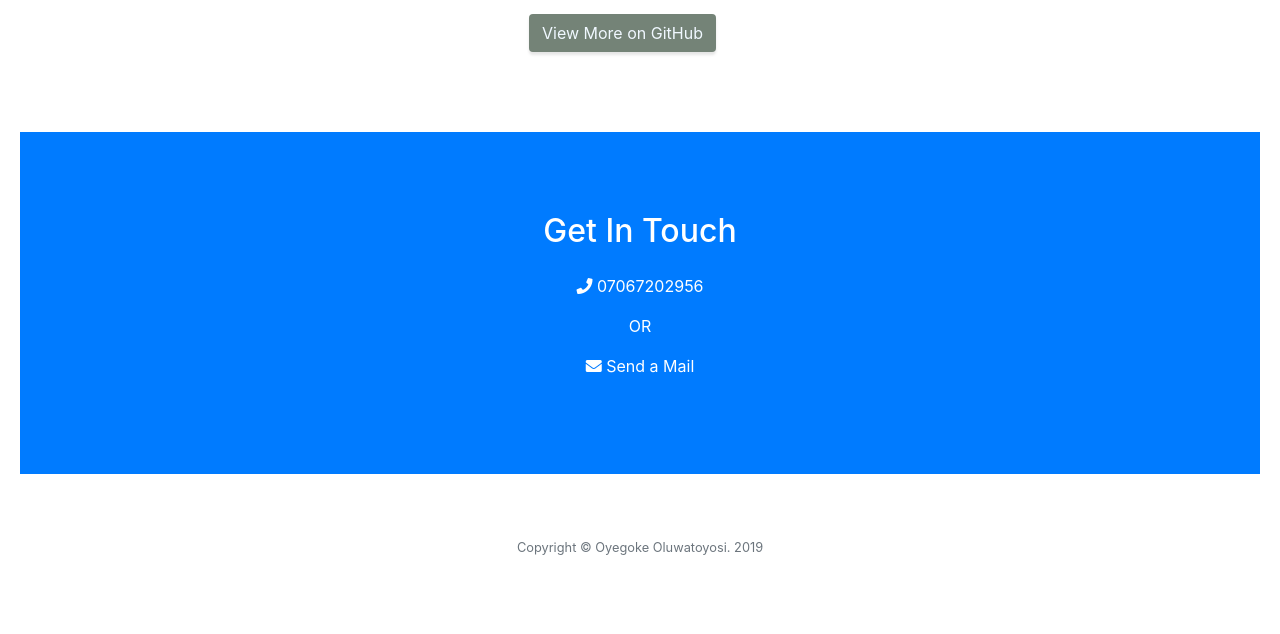
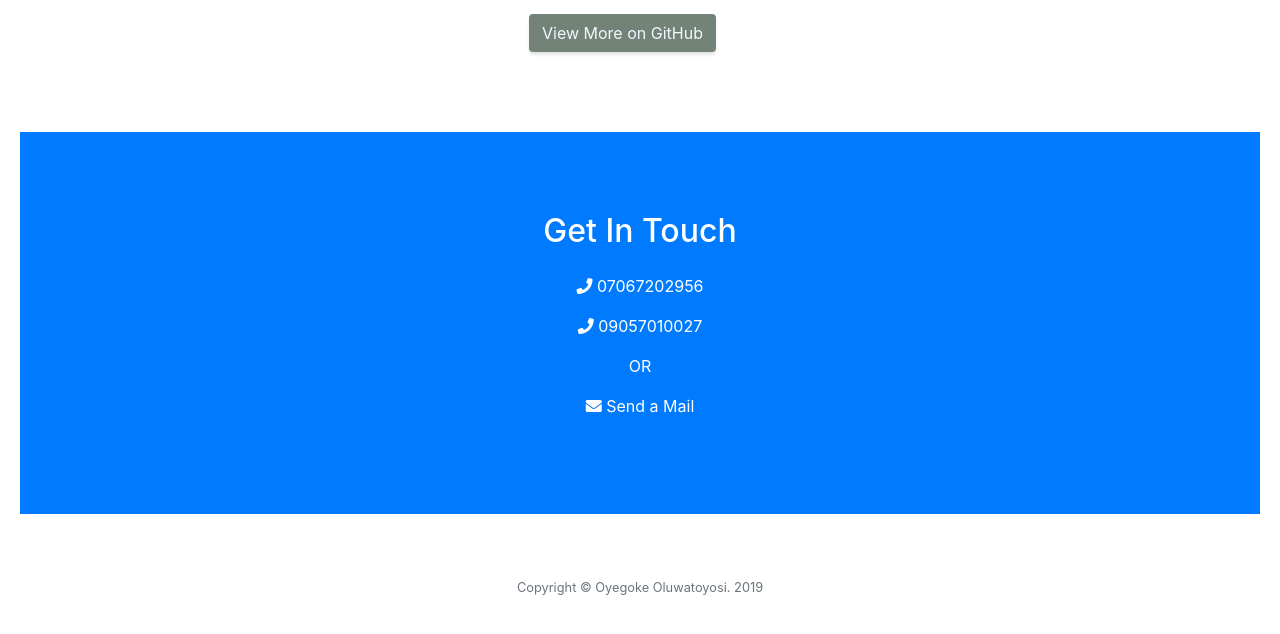
Before and after one commit to Tooyosi/portfolio, a website with bundled scripts: page index.html in a window 1280 px wide. Shown: the part 2138-2772 px from the top of the page. Built offline with nearby package versions, Linux system fonts and the light colour scheme.

Commit message:
add glo number

```diff
--- a/index.html
+++ b/index.html
@@ -122,6 +122,7 @@
         <h2 class="mb-4">Get In Touch</h2><!--
         <iframe class="contact-form" src="https://docs.google.com/forms/d/e/1FAIpQLSeTS_TPM_-OiQwwzq6S1jiqY0Lyr8cVu22jt2SdErwag4CJIg/viewform?embedded=true" width="175" height="260" frameborder="0" marginheight="0" marginwidth="0" scrolling="no">Loading...</iframe> -->
         <p><i class="fa fa-phone"></i> 07067202956</p>
+        <p><i class="fa fa-phone"></i> 09057010027</p>
         <p>OR</p>
         <p><i class="fa fa-envelope"></i><a href="mailto:oluwatoyosi.oyegoke@gmail.com" style="color: white;"> Send a Mail</a></p>
       </div>
```
